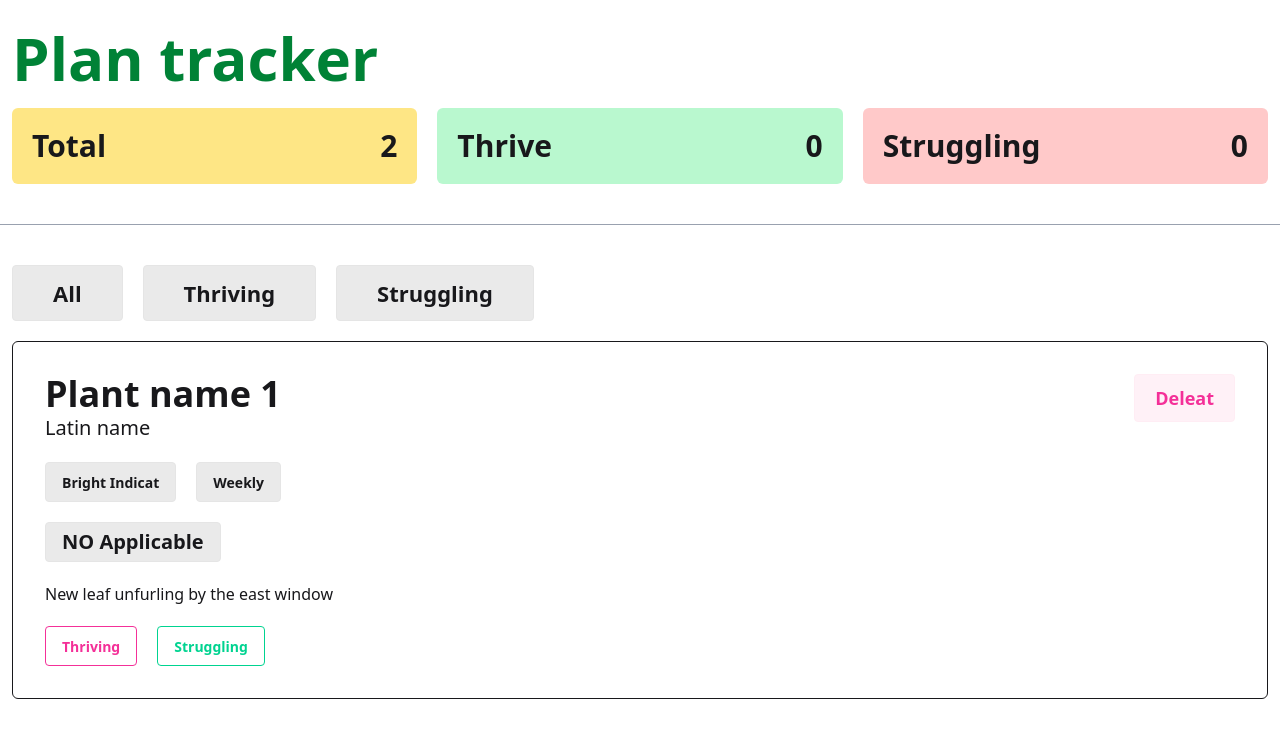
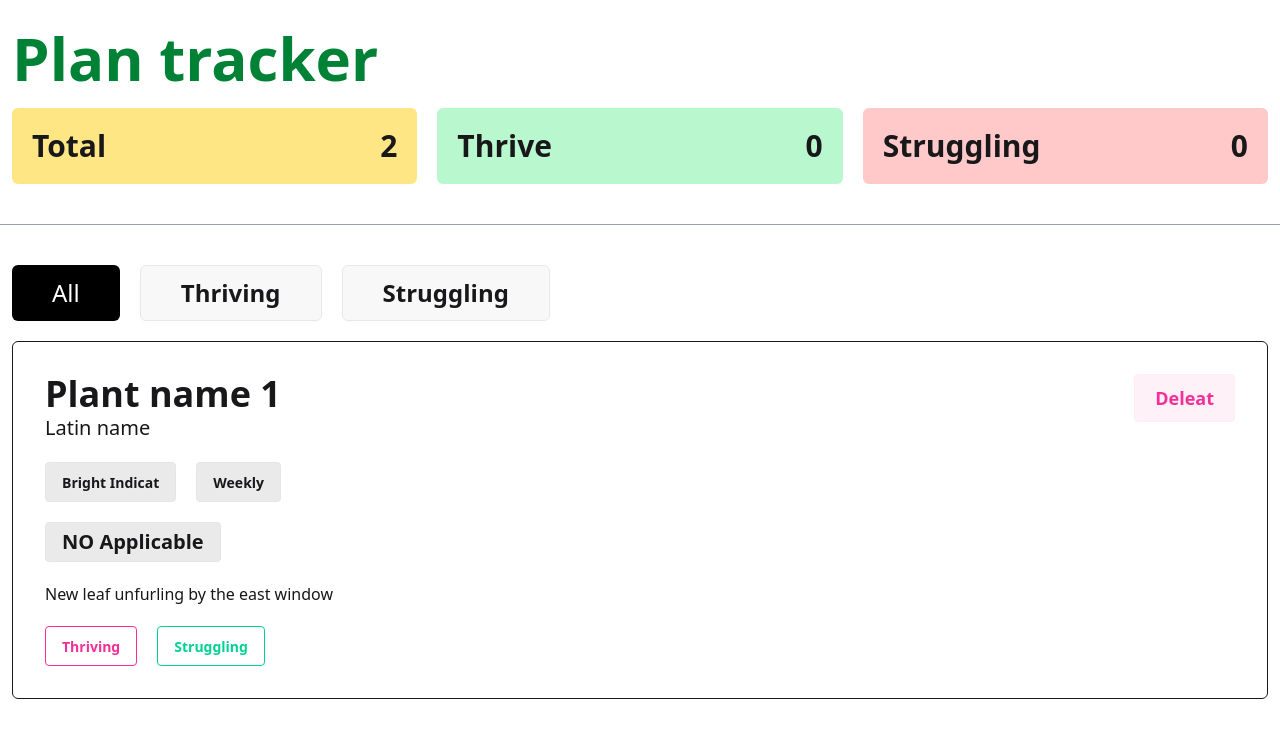
Before and after one commit to themdshakibul/DOM-Conceptual-Sesson--2, a website: page index.html in a window 1280 px wide. Both pictures are taken after a click on the button "All". Shown: the top 730 px of the page. Drawn offline with nearby package versions, Linux system fonts and the light colour scheme.

Commit message:
btn togglestyel

```diff
--- a/index.html
+++ b/index.html
@@ -52,21 +52,21 @@
             <button
               onclick="toggleStyle('all-filter-btn')"
               id="all-filter-btn"
-              class="btn btn-soft active:btn-neutral btn-xl px-10"
+              class="btn bg-black text-white btn-xl px-10 rounded-md"
             >
               All
             </button>
             <button
               onclick="toggleStyle('thriving-filter-btn')"
               id="thriving-filter-btn"
-              class="btn btn-soft active:btn-neutral btn-xl px-10"
+              class="btn bg-black text-white btn-xl px-10 rounded-md"
             >
               Thriving
             </button>
             <button
               onclick="toggleStyle('sturggling-filter-btn')"
               id="sturggling-filter-btn"
-              class="btn btn-soft active:btn-neutral btn-xl px-10"
+              class="btn bg-black text-white btn-xl px-10 rounded-md"
             >
               Struggling
             </button>
--- a/js/script.js
+++ b/js/script.js
@@ -24,5 +24,20 @@ function calculateCount() {
 calculateCount();
 
 function toggleStyle(id) {
-  console.log("Click", id);
+
+  // remove color and text-color
+  allFilterBtn.classList.remove("bg-black", "text-white");
+  thrivingFilterBtn.classList.remove("bg-black", "text-white");
+  sturgglingFilterBtn.classList.remove("bg-black", "text-white");
+
+  // add btn and text
+  allFilterBtn.classList.add("btn", "text-2xl");
+  thrivingFilterBtn.classList.add("btn", "text-2xl");
+  sturgglingFilterBtn.classList.add("btn", "text-2xl");
+
+  const selected = document.getElementById(id);
+  console.log(selected);
+
+  selected.classList.remove("btn");
+  selected.classList.add("bg-black", "text-white");
 }
```
Also changed, not shown: src/output.css.
